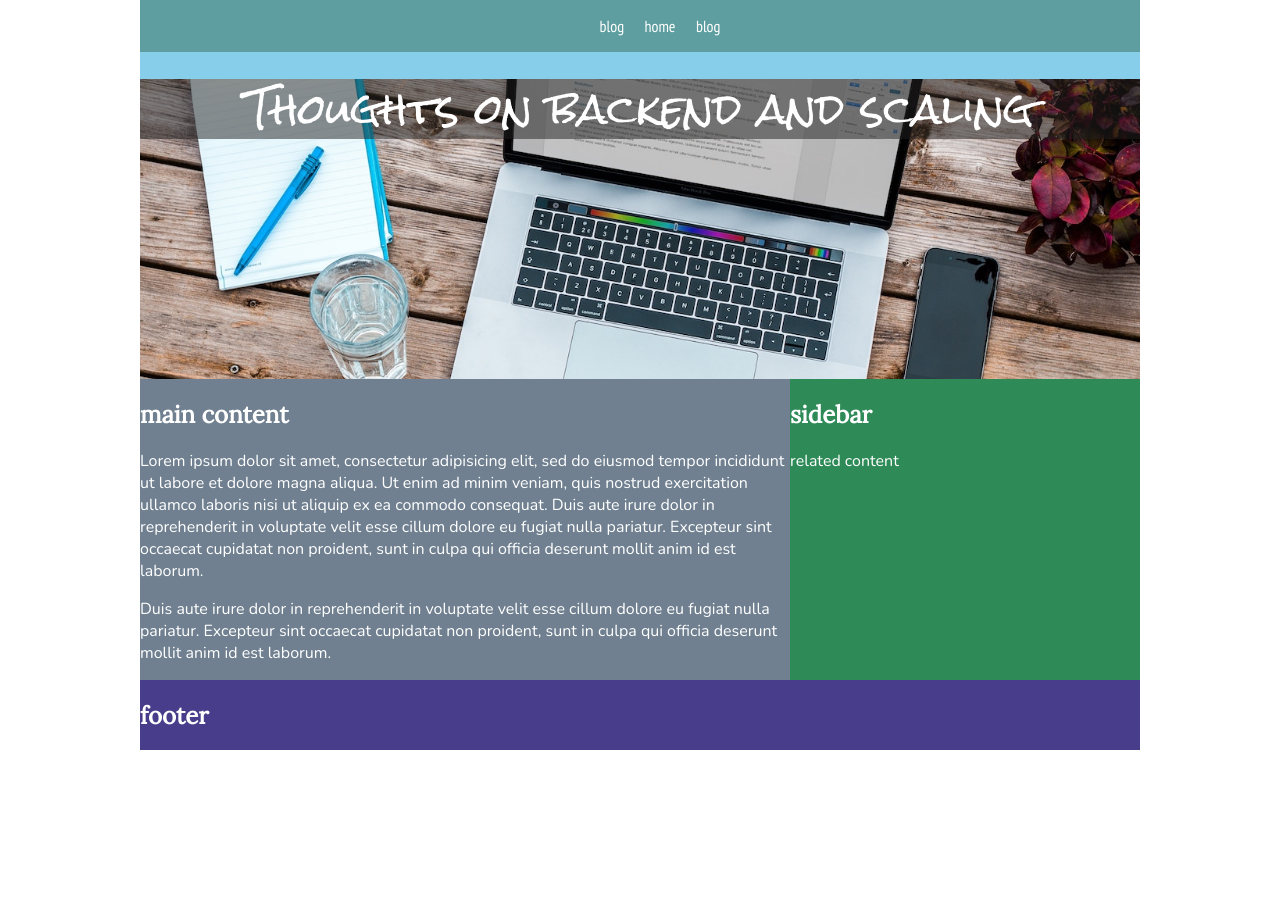
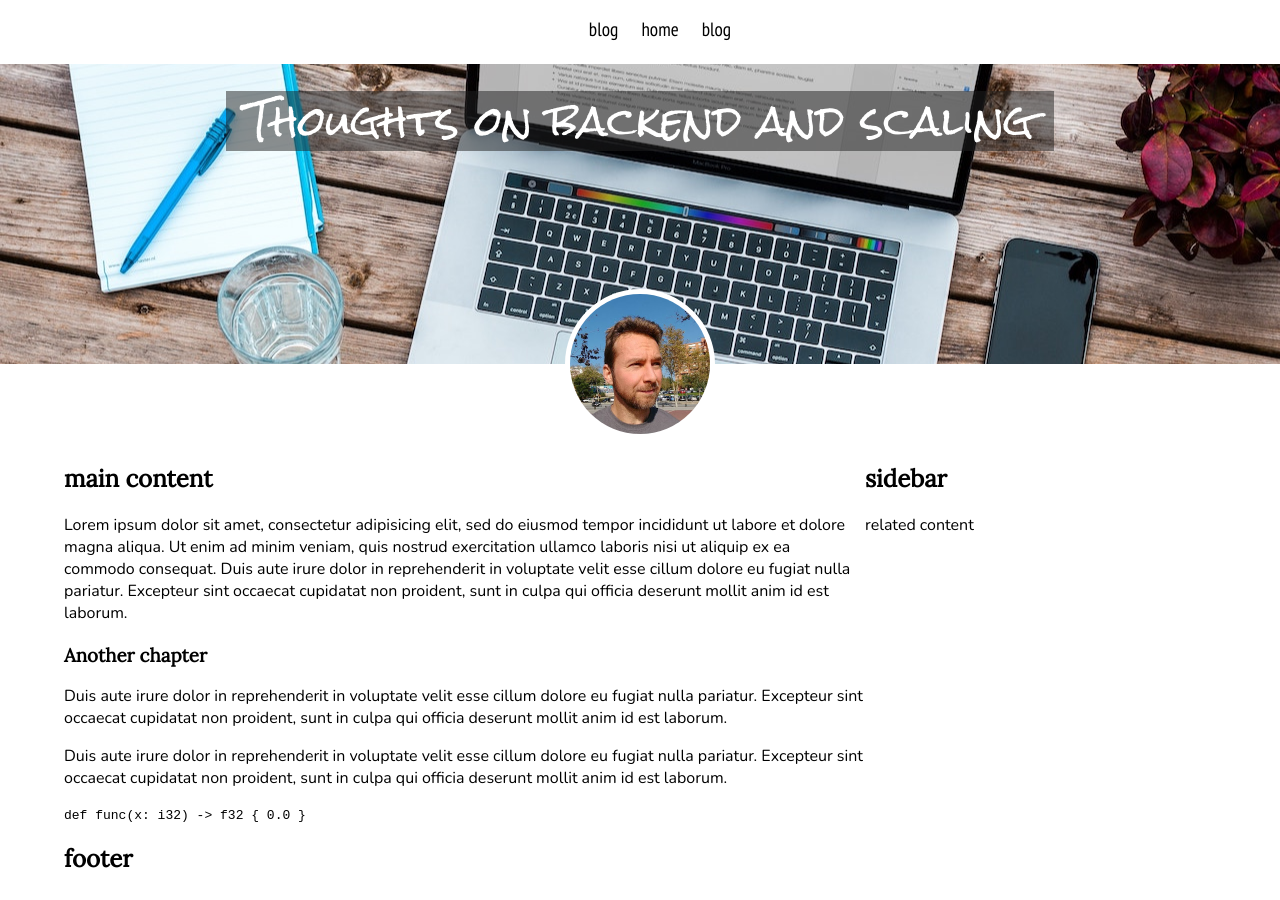
Before and after one commit to jonasrichard/jonasrichard.github.io, a Jekyll site: the page design/index.html, which Jekyll copies as it is, in a window 1280 px wide. Built offline with Jekyll 4.4.1, drawn with Linux system fonts in a browser that asks for light colours.

Commit message:
Fix header

```diff
--- a/design/flexbox.css
+++ b/design/flexbox.css
@@ -13,47 +13,48 @@ html {
 body {
   padding: 0;
   margin: 0;
-  display: flex;
+  /* display: flex; */
   justify-content: center;
 }
 
-/* Add padding to all of the .container child elements */
-/* .container > * {
-  padding: 20px;
-} */
 .container {
-  color: white;
+  color: black;
   font-family: helvetica, arial, sans-serif;
   display: flex;
   flex-wrap: wrap;
-  max-width: 1000px;
+  margin: 0 auto;
+  max-width: 1200px;
+  width: 90%;
 }
 
-header {
-  background: skyblue;
-  flex: 1 0 100%;
-  order: 2;
-}
 main {
-  background: slategray;
   order: 3;
-  flex: 1 1 500px;
+  flex: 1 1 600px;
 }
 nav {
+  height: 2.5em;
+  margin-bottom: 0.5em;
   text-align: center;
-  background: cadetblue;
-  order: 1;
-  flex: 1 0 200px;
 }
 aside {
-  background: seagreen;
   order: 4;
-  flex: 1 0 200px;
+  flex: 1 0 150px;
 }
 footer {
-  background: darkslateblue;
   flex: 1 0 100%;
   order: 5;
+}
+
+.author {
+  margin-top: -75px;
+  text-align: center;
+}
+
+.author-photo {
+  border-radius: 50%;
+  border: 5px solid transparent;
+  background: white;
+  width: 150px;
 }
 
 h1, h2, h3 {
@@ -71,6 +72,11 @@ p {
   height: 300px;
 }
 
+.feature-title-box {
+  display: flex;
+  justify-content: center;
+}
+
 .feature .blog-title {
   color: white;
   padding: 0 20px;
@@ -84,8 +90,10 @@ nav ul {
   list-style: none;
 }
 nav li {
+  color: black;
   display: inline-block;
   margin-left: 0.5em;
   margin-right: 0.5em;
   font-family: 'PT Sans Narrow', sans-serif;
+  font-size: 1.2em;
 }
--- a/design/index.html
+++ b/design/index.html
@@ -11,7 +11,7 @@
     <link href="https://fonts.googleapis.com/css2?family=PT+Sans+Narrow&display=swap" rel="stylesheet">
   </head>
   <body>
-    <div class="container">
+    <div class="head-container">
       <nav>
         <ul>
           <li>blog</li>
@@ -21,13 +21,27 @@
       </nav>
       <header>
         <div class="feature">
-          <h1 class="blog-title">Thoughts on backend and scaling</h1>
+          <div class="feature-title-box">
+            <h1 class="blog-title">Thoughts on backend and scaling</h1>
+          </div>
         </div>
       </header>
+      <div class="author">
+        <img src="https://jonasrichard.github.io/assets/fb-profil.jpg" class="author-photo">
+      </div>
+    </div>
+    <div class="container">
       <main id="main-content">
         <h2>main content</h2>
         <p>Lorem ipsum dolor sit amet, consectetur adipisicing elit, sed do eiusmod tempor incididunt ut labore et dolore magna aliqua. Ut enim ad minim veniam, quis nostrud exercitation ullamco laboris nisi ut aliquip ex ea commodo consequat. Duis aute irure dolor in reprehenderit in voluptate velit esse cillum dolore eu fugiat nulla pariatur. Excepteur sint occaecat cupidatat non proident, sunt in culpa qui officia deserunt mollit anim id est laborum.</p>
+        <h3>Another chapter</h3>
         <p>Duis aute irure dolor in reprehenderit in voluptate velit esse cillum dolore eu fugiat nulla pariatur. Excepteur sint occaecat cupidatat non proident, sunt in culpa qui officia deserunt mollit anim id est laborum.</p>
+        <p>Duis aute irure dolor in reprehenderit in voluptate velit esse cillum dolore eu fugiat nulla pariatur. Excepteur sint occaecat cupidatat non proident, sunt in culpa qui officia deserunt mollit anim id est laborum.</p>
+        <code>
+          def func(x: i32) -> f32 {
+            0.0
+          }
+        </code>
       </main>
       <aside>
         <h2>sidebar</h2>
```
